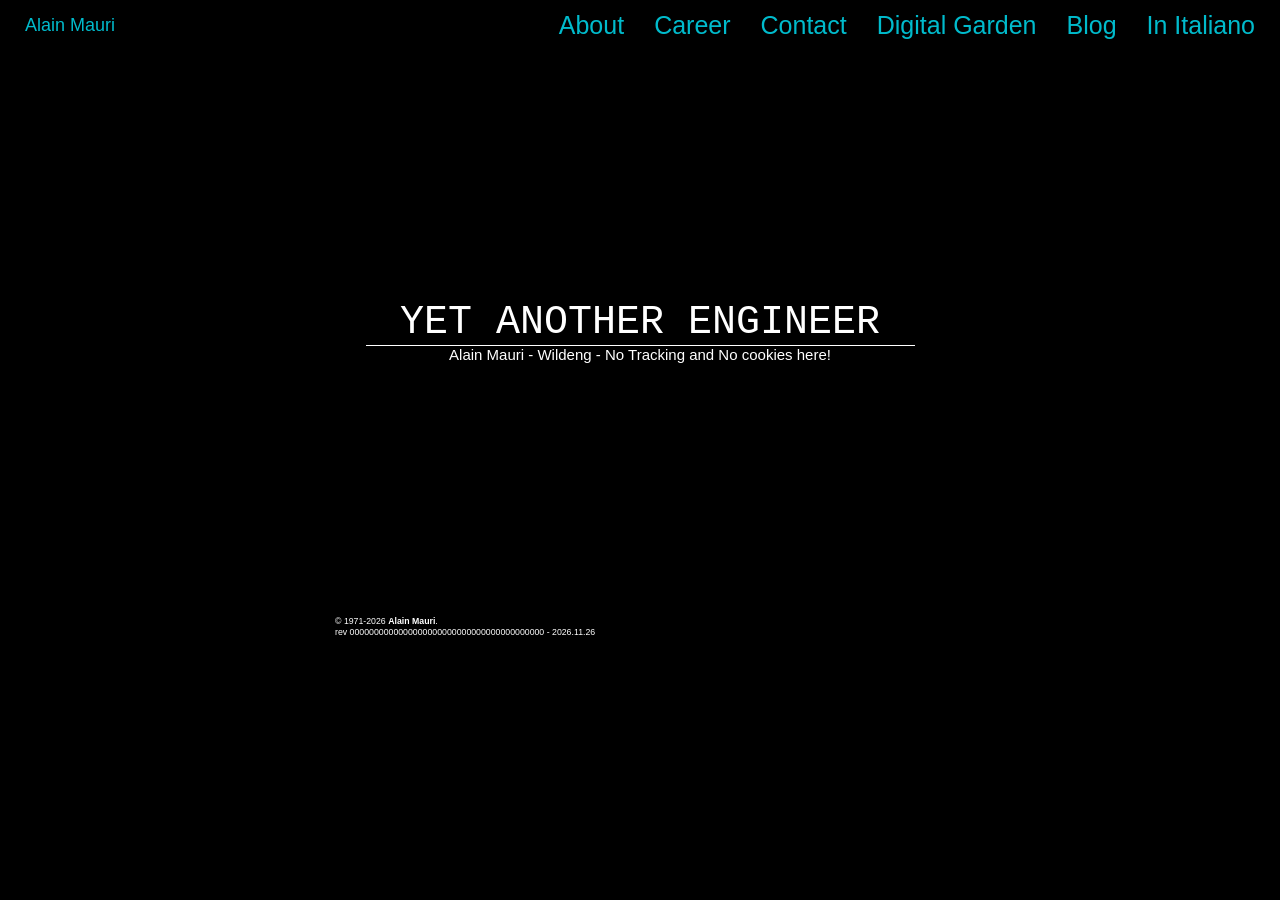
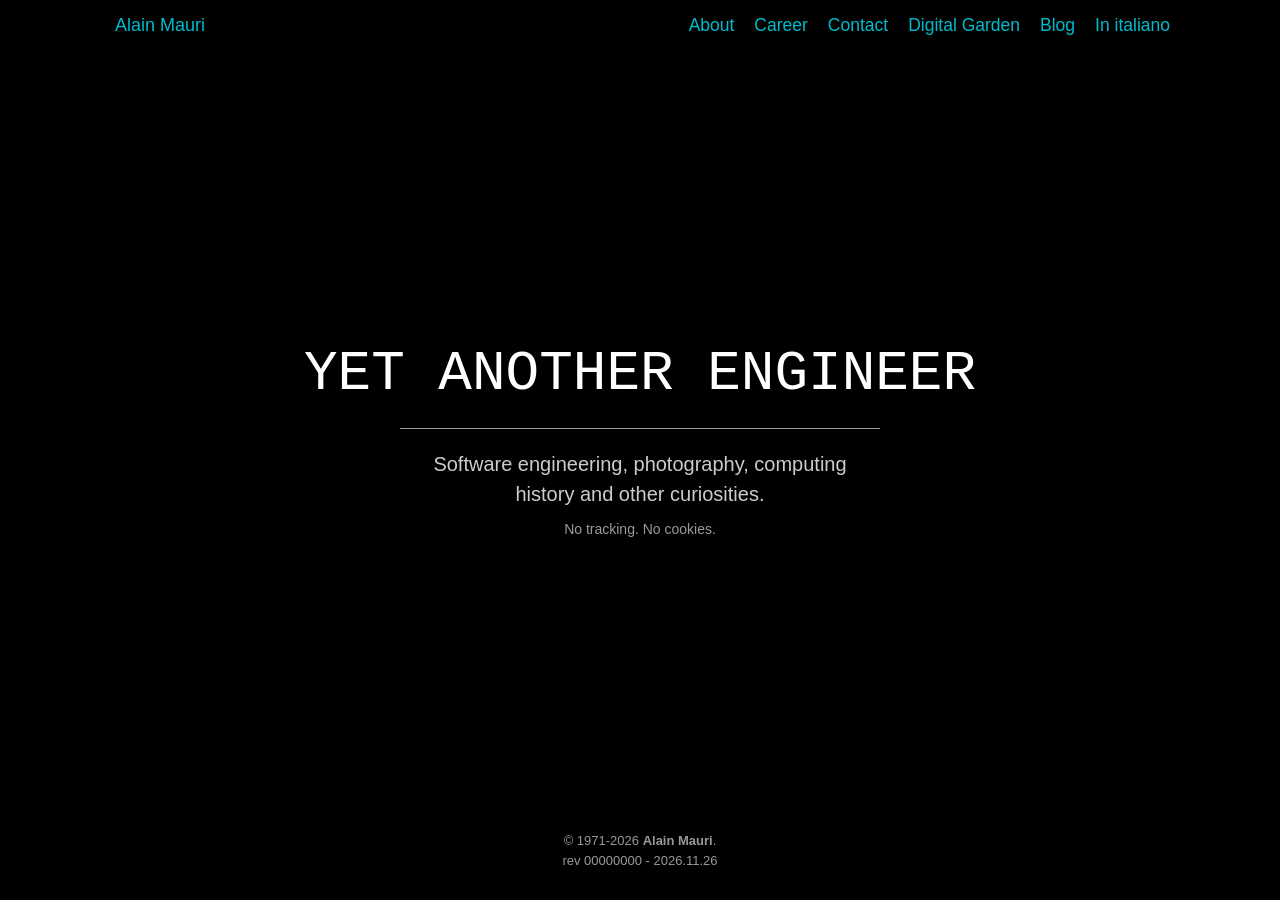
Before and after one commit to wildeng/wildeng.github.io, a Jekyll site: the page built from index.html, in a window 1280 px wide and 900 px high. Built offline with Jekyll 4.4.1, drawn with Linux system fonts in a browser that asks for light colours; nearby versions of some CDN libraries; some of the changed text lies outside the part shown.

Commit message:
Add css minimal changes

```diff
--- a/_includes/contact.html
+++ b/_includes/contact.html
@@ -2,8 +2,6 @@
   <div class="contact-container">
     <div class="contact-pic-container">
       <img src="images/alain_the_floow.jpg"  alt="personal pic of Alain" />
-      <p class="copyright">&copy; 1971-{{ "now" | date: "%Y" }} <b>Alain Mauri</b>.
-      <br>rev {{ site.github.build_revision }} - {{ "now" | date: "%Y.%m.%d" }}</p>
     </div>
       <div class="contact-text-container">
       <!-- <p class="nineties">
--- a/_includes/css/main.scss
+++ b/_includes/css/main.scss
@@ -23,59 +23,62 @@ a:focus-visible {
 }
 
 .main-container {
-  background-color: {{ site.mytheme.vibrant.mainpage }};
+  background-color: var(--color-bg-primary);
   display: grid;
-  min-height: 100dvh;
-  padding: 50px var(--spacing-md) var(--spacing-md);
+  grid-template-rows: 1fr auto;
+  min-height: 100svh;
+  padding: calc(50px + var(--spacing-xl)) var(--spacing-md) var(--spacing-lg);
+  gap: var(--spacing-xl);
+  text-align: center;
   overflow-wrap: anywhere;
-  grid-template-columns: minmax(0, 1fr) minmax(0, 2fr) minmax(0, 1fr);
-  grid-template-rows: auto auto auto;
-  grid-template-areas:
-    "head head head"
-    "left title right"
-    "left whoiam right";
-  grid-gap: var(--spacing-sm);
 }
 
-
-@media (width < 667px) {
-  .main-container {
-    grid-template-columns: minmax(0, 1fr);
-    grid-template-areas:
-      "head"
-      "title"
-      "whoiam";
-  }
+.homepage-intro {
+  align-self: center;
+  width: 100%;
+  max-width: 74rem;
+  margin-inline: auto;
 }
 
 .title-one {
-  grid-area: title;
-  color: #FFF;
-  font-style: normal;
-  font-size: clamp(2rem, 5vw, 4rem);
-  text-align: center;
-  margin: var(--spacing-sm) 0;
-  line-height: 100%;
+  color: var(--color-text-primary);
+  font-family: var(--font-primary);
+  font-size: clamp(2.8rem, 5vw, 5.6rem);
+  font-weight: 400;
+  line-height: var(--line-height-tight);
+  margin: 0;
+}
+
+.homepage-intro hr {
+  width: min(100%, 48rem);
+  border: 0;
+  border-top: var(--border-width) solid var(--color-text-muted);
+  margin: var(--spacing-md) auto;
+}
+
+.subtitle,
+.homepage-privacy {
+  font-family: var(--font-secondary);
+  margin: 0 auto;
 }
 
 .subtitle {
-  color: #FFF;
-  font-family: var(--font-secondary);
-  font-size: clamp(1rem, 1.5vw, 1.5rem);
-  text-align: center;
-  margin-top: var(--spacing-xxs);
-  line-height: normal;
+  max-width: 38ch;
+  font-size: clamp(1.6rem, 2.2vw, 2rem);
+  color: var(--color-text-secondary);
 }
 
-.subtitle hr {
-  width: 90%;
-  height: var(--border-width);
-  margin-left: auto;
-  margin-right: auto;
-  background-color: #FFF;
-  border: 0 none;
-  margin-top: 0;
-  margin-bottom: 0;
+.homepage-privacy {
+  margin-top: var(--spacing-sm);
+  font-size: 1.4rem;
+  color: var(--color-text-muted);
+}
+
+.main-container .homepage-footer {
+  padding: 0;
+  font-family: var(--font-secondary);
+  font-size: 1.3rem;
+  color: var(--color-text-muted);
 }
 
 .copyright {
--- a/_includes/css/menu.scss
+++ b/_includes/css/menu.scss
@@ -46,6 +46,30 @@
 .menu-container {
   color: #FFF;
   font-family: var(--font-secondary);
-  font-size: clamp(1.5rem, 4vw, 2.5rem);
-  margin: 0 var(--spacing-sm);
+  font-size: clamp(1.6rem, 2.3vw, 1.75rem);
+  max-width: 112rem;
+  margin-inline: auto;
+  padding-inline: var(--spacing-md);
 }
+
+.menu-container .navbar-nav > li > a {
+  padding-inline: var(--spacing-sm);
+}
+
+.menu-container .navbar-brand:focus-visible,
+.menu-container .navbar-nav > li > a:focus-visible,
+.menu-container .navbar-toggle:focus-visible {
+  outline: 2px solid var(--color-accent);
+  outline-offset: -2px;
+}
+
+@media (width < 768px) {
+  .navbar-default .navbar-toggle:hover,
+  .navbar-default .navbar-toggle:focus {
+    background-color: var(--color-bg-menu);
+  }
+
+  .menu-container .navbar-nav > li > a {
+    padding-block: 12px;
+  }
+}
--- a/_includes/main.html
+++ b/_includes/main.html
@@ -1,12 +1,14 @@
 <section id="main">
   <div class="main-container">
-    <div class="title-one">YET ANOTHER ENGINEER
-      <div class="subtitle">
-        <hr />
-        Alain Mauri - Wildeng - No Tracking and No cookies here!
-      </div>
+    <div class="homepage-intro">
+      <h1 class="title-one">YET ANOTHER ENGINEER</h1>
+      <hr />
+      <p class="subtitle">Software engineering, photography, computing history and other curiosities.</p>
+      <p class="homepage-privacy">No tracking. No cookies.</p>
     </div>
-    <p class="copyright">&copy; 1971-{{ "now" | date: "%Y" }} <b>Alain Mauri</b>.
-    <br>rev {{ site.github.build_revision }} - {{ "now" | date: "%Y.%m.%d" }}</p>
+    <footer class="homepage-footer">
+      &copy; 1971-{{ "now" | date: "%Y" }} <b>Alain Mauri</b>.
+      <br>rev {{ site.github.build_revision | slice: 0, 8 }} - {{ "now" | date: "%Y.%m.%d" }}
+    </footer>
   </div>
 </section>
--- a/_includes/menu.html
+++ b/_includes/menu.html
@@ -2,7 +2,8 @@
   <div class="menu-container">
       <!-- Brand and toggle get grouped for better mobile display -->
       <div class="navbar-header page-scroll">
-          <button type="button" class="navbar-toggle" data-toggle="collapse" data-target="#bs-example-navbar-collapse-1">
+          <button type="button" class="navbar-toggle" data-toggle="collapse" data-target="#bs-example-navbar-collapse-1"
+                  aria-controls="bs-example-navbar-collapse-1" aria-expanded="false">
               <span class="sr-only">Toggle navigation</span>
               <span class="icon-bar"></span>
               <span class="icon-bar"></span>
@@ -33,7 +34,7 @@
                   <a href="/blog" title="link to Alain blog">Blog</a>
               </li>
               <li class="page-scroll">
-                  <a href="/it" title="link to Alain italian blog">In Italiano</a>
+                  <a href="/it" title="link to Alain italian blog">In italiano</a>
               </li>
           </ul>
       </div>
```
